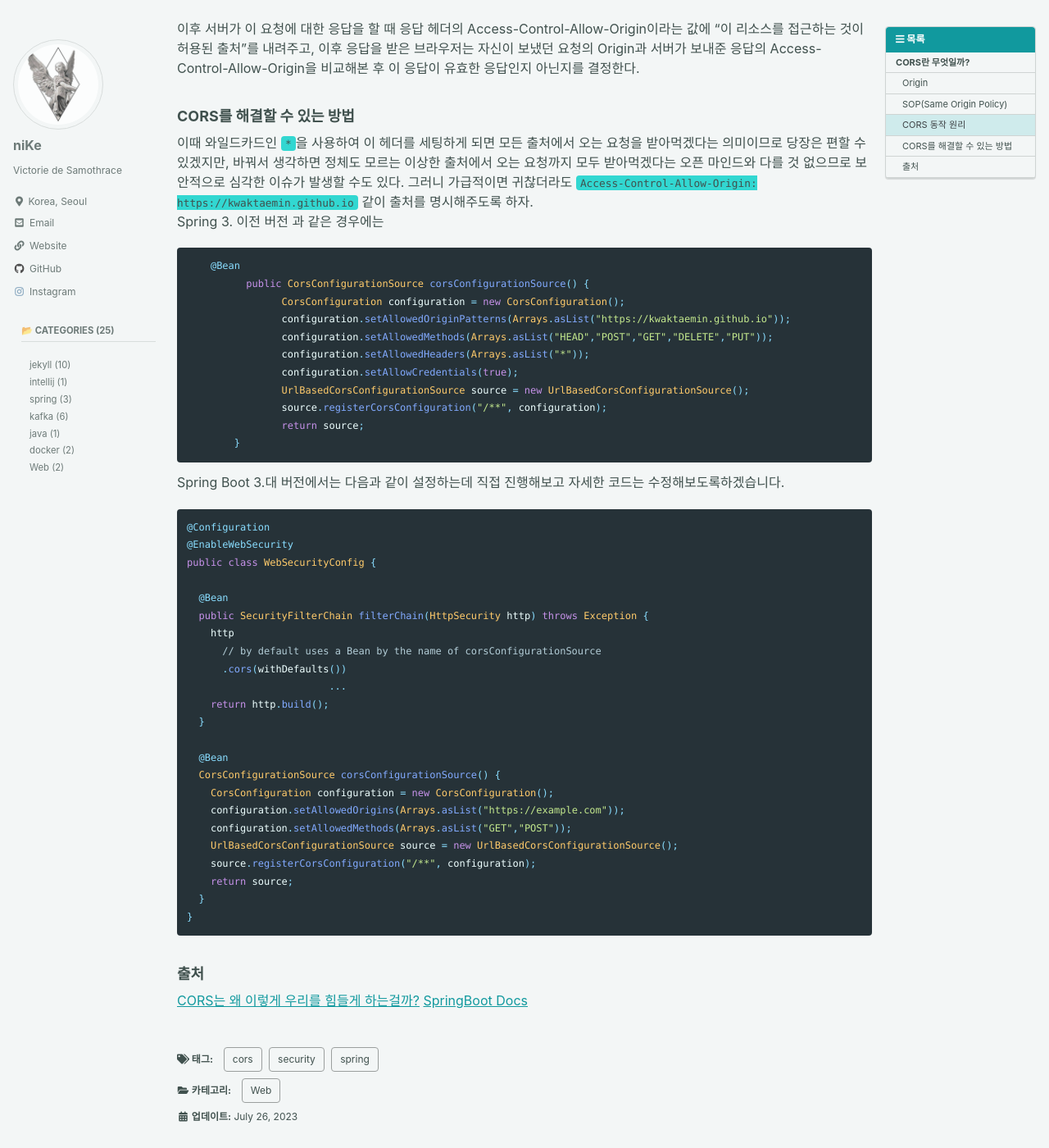
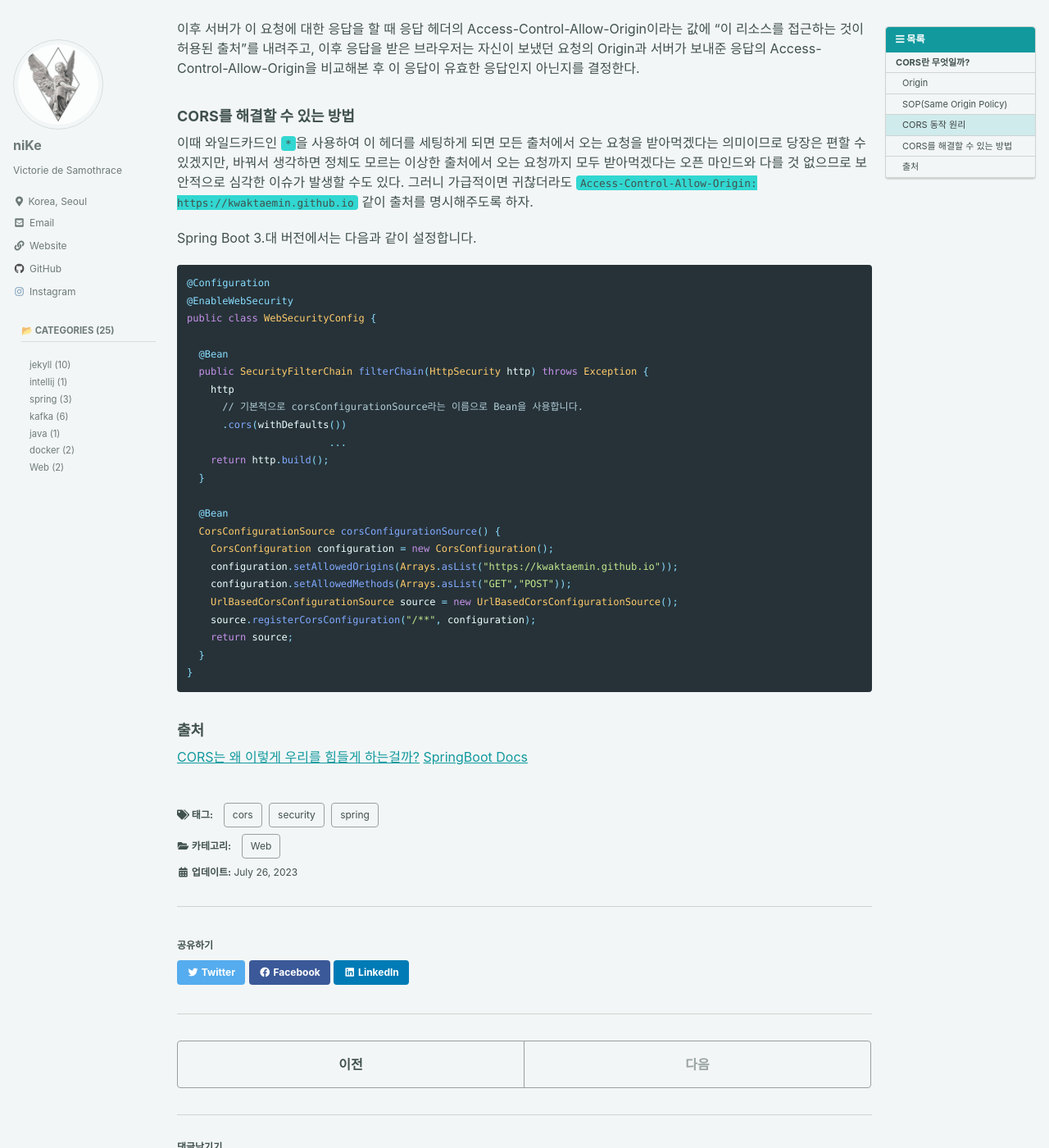
Before and after one commit to KwakTaeMin/KwakTaeMin.github.io, a Jekyll site: the page built from _posts/2023-07-26-CORS란 무엇일까.md, in a window 1280 px wide and 1400 px high, scrolled down 1212 px. Shown: the whole window at 82% size. Built offline with Jekyll 4.4.1, drawn with Linux system fonts in a browser that asks for light colours; cached includes are drawn as plain includes; some web fonts are replaced; comment, search, counter and statistics services are not loaded.

Commit message:
CORS 무엇일까 포스팅

````diff
--- a/_posts/2023-07-26-CORS란 무엇일까.md
+++ b/_posts/2023-07-26-CORS란 무엇일까.md
@@ -48,22 +48,9 @@ graph LR;
 
 이때 와일드카드인 `*`을 사용하여 이 헤더를 세팅하게 되면 모든 출처에서 오는 요청을 받아먹겠다는 의미이므로 당장은 편할 수 있겠지만, 바꿔서 생각하면 정체도 모르는 이상한 출처에서 오는 요청까지 모두 받아먹겠다는 오픈 마인드와 다를 것 없으므로 보안적으로 심각한 이슈가 발생할 수도 있다.
 그러니 가급적이면 귀찮더라도 `Access-Control-Allow-Origin: https://kwaktaemin.github.io` 같이 출처를 명시해주도록 하자.
-Spring 3. 이전 버전 과 같은 경우에는
-```java
-    @Bean
-	  public CorsConfigurationSource corsConfigurationSource() {
-		CorsConfiguration configuration = new CorsConfiguration();
-		configuration.setAllowedOriginPatterns(Arrays.asList("https://kwaktaemin.github.io"));
-		configuration.setAllowedMethods(Arrays.asList("HEAD","POST","GET","DELETE","PUT"));
-		configuration.setAllowedHeaders(Arrays.asList("*"));
-		configuration.setAllowCredentials(true);
-		UrlBasedCorsConfigurationSource source = new UrlBasedCorsConfigurationSource();
-		source.registerCorsConfiguration("/**", configuration);
-		return source;
-	}
-```
 
-Spring Boot 3.대 버전에서는 다음과 같이 설정하는데 직접 진행해보고 자세한 코드는 수정해보도록하겠습니다.
+
+Spring Boot 3.대 버전에서는 다음과 같이 설정합니다.
 ```java
 @Configuration
 @EnableWebSecurity
@@ -72,7 +59,7 @@ public class WebSecurityConfig {
   @Bean
   public SecurityFilterChain filterChain(HttpSecurity http) throws Exception {
     http
-      // by default uses a Bean by the name of corsConfigurationSource
+      // 기본적으로 corsConfigurationSource라는 이름으로 Bean을 사용합니다.
       .cors(withDefaults())
 			...
     return http.build();
@@ -81,7 +68,7 @@ public class WebSecurityConfig {
   @Bean
   CorsConfigurationSource corsConfigurationSource() {
     CorsConfiguration configuration = new CorsConfiguration();
-    configuration.setAllowedOrigins(Arrays.asList("https://example.com"));
+    configuration.setAllowedOrigins(Arrays.asList("https://kwaktaemin.github.io"));
     configuration.setAllowedMethods(Arrays.asList("GET","POST"));
     UrlBasedCorsConfigurationSource source = new UrlBasedCorsConfigurationSource();
     source.registerCorsConfiguration("/**", configuration);
````
